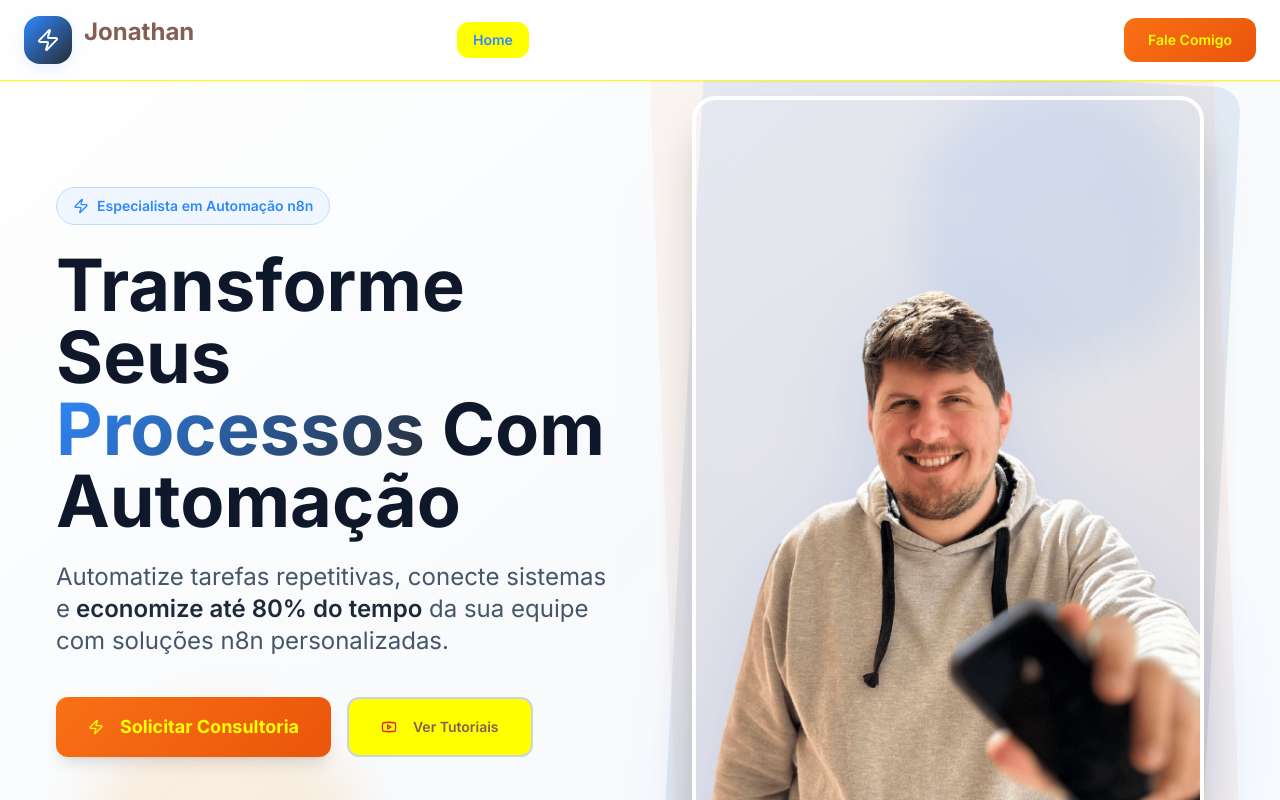
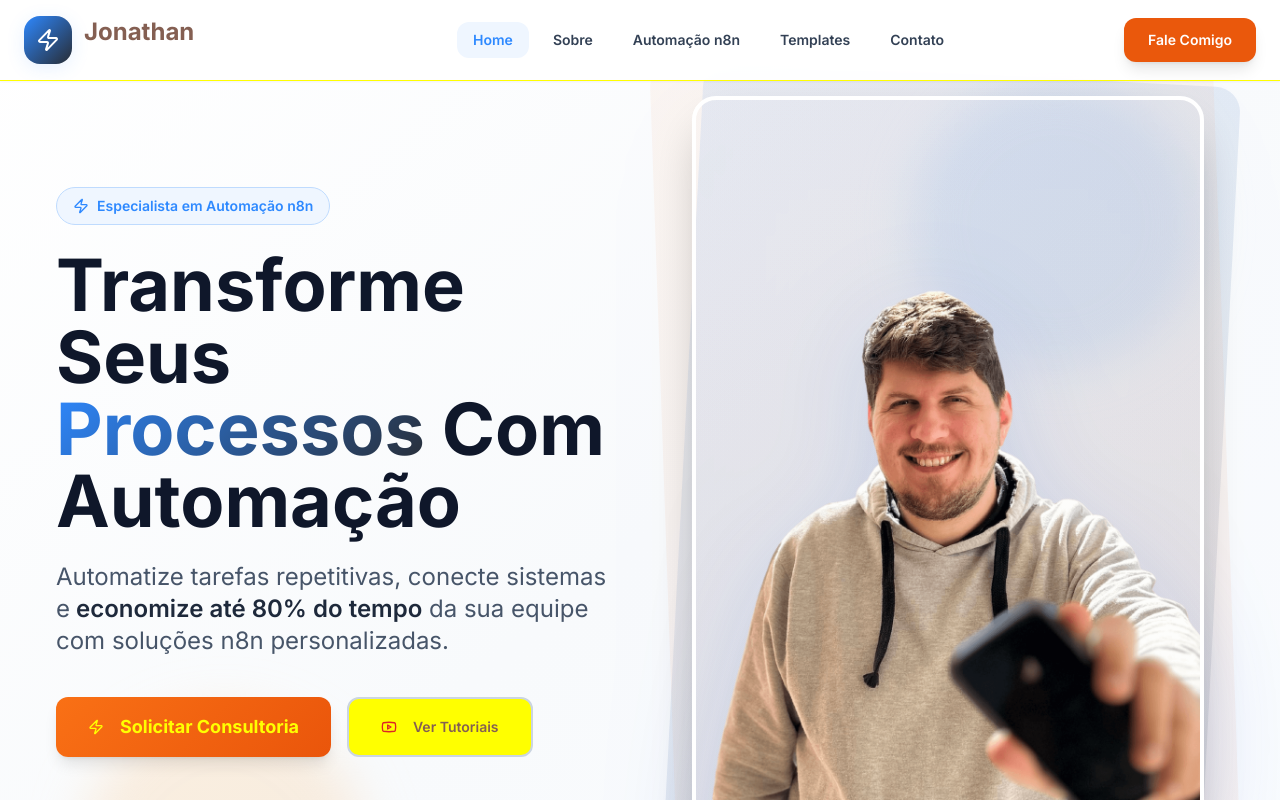
Before and after one commit to jonathandacruz/jonathancruz-automation-hub, a React (Vite) app: page / in a window 1280 px wide. Shown: the top 800 px of the page. Built offline with nearby package versions, Linux system fonts and the light colour scheme.

Commit message:
Fix menu button text color
The menu buttons' text color has been changed from white to a darker color to ensure visibility against the background.

```diff
--- a/src/components/Header.tsx
+++ b/src/components/Header.tsx
@@ -37,10 +37,10 @@ const Header = () => {
             <Link
               key={item.name}
               to={item.href}
-              className={`px-4 py-2 rounded-xl text-sm font-semibold transition-all duration-200 hover:bg-brand-muted ${
+              className={`px-4 py-2 rounded-xl text-sm font-semibold transition-all duration-200 hover:bg-slate-100 ${
                 isActive(item.href)
-                  ? "text-brand-primary bg-brand-muted"
-                  : "text-muted-foreground hover:text-foreground"
+                  ? "text-brand-primary bg-blue-50"
+                  : "text-slate-700 hover:text-slate-900"
               }`}
             >
               {item.name}
@@ -51,9 +51,7 @@ const Header = () => {
         {/* CTA Button */}
         <div className="hidden lg:block">
           <Link to="/contato">
-            <Button
-              className="bg-gradient-cta hover:shadow-orange transition-all duration-300 font-semibold px-6 py-3 h-auto rounded-xl"
-            >
+            <Button className="bg-orange-600 hover:bg-orange-700 text-white font-semibold px-6 py-3 h-auto rounded-xl shadow-lg hover:shadow-xl transition-all duration-300">
               Fale Comigo
             </Button>
           </Link>
@@ -72,7 +70,7 @@ const Header = () => {
 
       {/* Mobile Menu */}
       {isMenuOpen && (
-        <div className="lg:hidden bg-white/95 backdrop-blur-lg border-b border-border shadow-lg animate-fade-in">
+        <div className="lg:hidden bg-white border-b border-slate-200 shadow-lg animate-fade-in">
           <div className="container mx-auto px-4 py-6 space-y-4">
             {navigation.map((item) => (
               <Link
@@ -80,8 +78,8 @@ const Header = () => {
                 to={item.href}
                 className={`block px-4 py-3 rounded-xl text-base font-semibold transition-all duration-200 ${
                   isActive(item.href)
-                    ? "text-brand-primary bg-brand-muted"
-                    : "text-muted-foreground hover:text-foreground hover:bg-brand-muted"
+                    ? "text-brand-primary bg-blue-50"
+                    : "text-slate-700 hover:text-slate-900 hover:bg-slate-100"
                 }`}
                 onClick={() => setIsMenuOpen(false)}
               >
@@ -89,7 +87,7 @@ const Header = () => {
               </Link>
             ))}
             <Link to="/contato" onClick={() => setIsMenuOpen(false)}>
-              <Button className="w-full mt-4 bg-gradient-cta hover:shadow-orange transition-all duration-300 font-semibold py-3 h-auto rounded-xl">
+              <Button className="w-full mt-4 bg-orange-600 hover:bg-orange-700 text-white font-semibold py-3 h-auto rounded-xl shadow-lg">
                 Fale Comigo
               </Button>
             </Link>
```
